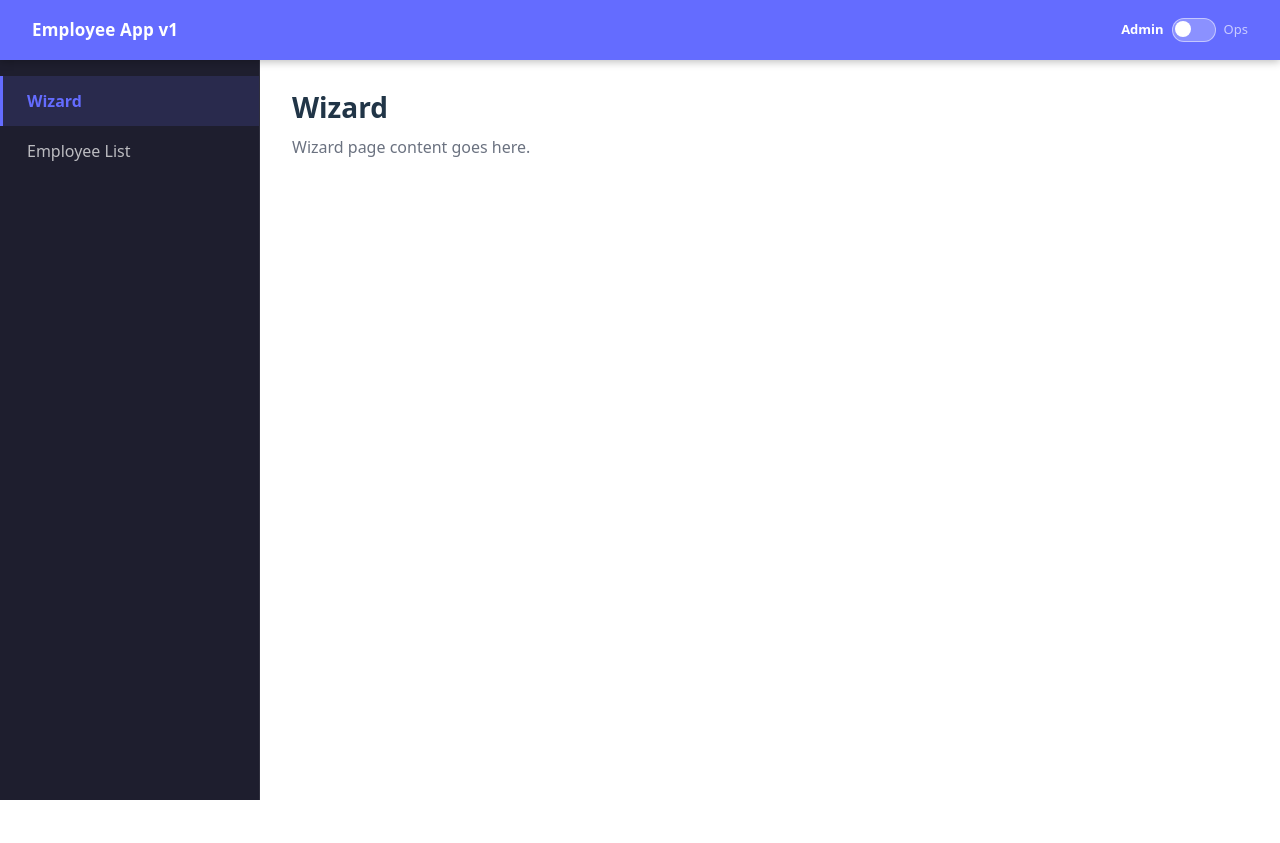
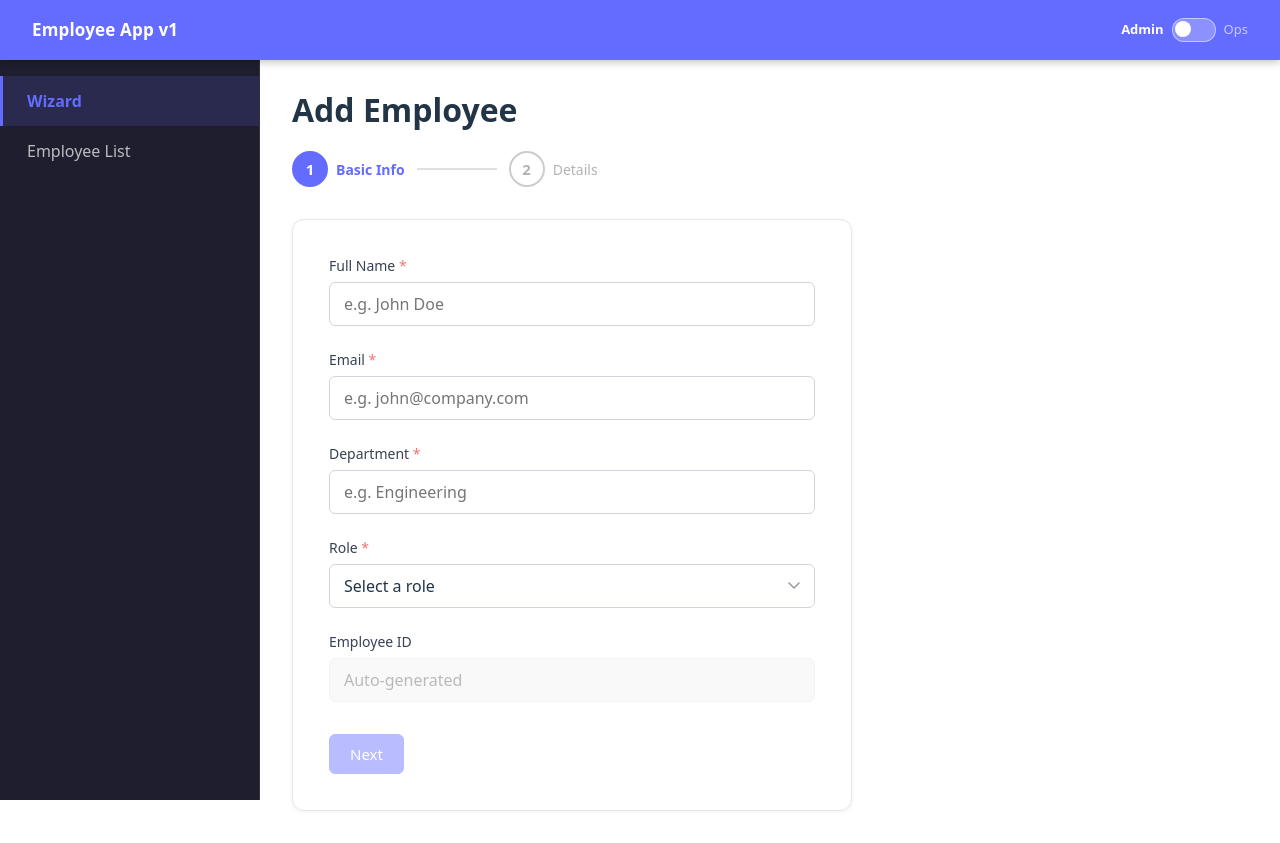
Before and after one commit to rgalaxy/employee-app, a React (Vite) app in the folder employee-app/: page /wizard in a window 1280 px wide. Before the commit the page ends 800 px from the top, so only its background shows below. Built offline with nearby package versions, Linux system fonts and the light colour scheme.

Commit message:
feat: implements form step 1 on wizard page

```diff
--- a/employee-app/src/App.css
+++ b/employee-app/src/App.css
@@ -88,7 +88,6 @@ table {
 .app-body {
   display: flex;
   flex: 1;
-  overflow: hidden;
 }
 
 .app-main {
--- a/employee-app/src/pages/WizardPage.tsx
+++ b/employee-app/src/pages/WizardPage.tsx
@@ -1,8 +1,102 @@
+import "./wizard.css";
+import { useWizardForm } from "../hooks/useWizardForm";
+import Stepper from "../components/Stepper/stepper";
+import FormField from "../components/FormField/form-field";
+import Button from "../components/Button/button";
+
+const WIZARD_STEPS = ["Basic Info", "Details"];
+const ROLES = ["Ops", "Admin", "Engineer", "Finance"] as const;
+
 export default function WizardPage() {
+  const { form, step, setStep } = useWizardForm();
+  const {
+    register,
+    handleSubmit,
+    formState: { errors, isValid },
+  } = form;
+
+  const onSubmit = () => {
+    setStep(1);
+  };
+
   return (
-    <div className="page">
-      <h1 className="page__title">Wizard</h1>
-      <p className="page__description">Wizard page content goes here.</p>
+    <div className="wizard">
+      <h1 className="wizard__title">Add Employee</h1>
+      <Stepper steps={WIZARD_STEPS} currentStep={step} />
+      <div className="wizard__card">
+        <form
+          className="wizard__form"
+          onSubmit={handleSubmit(onSubmit)}
+          noValidate
+        >
+          <FormField
+            label="Full Name"
+            error={errors.fullName?.message}
+            required
+            inputProps={{
+              type: "text",
+              placeholder: "e.g. John Doe",
+              autoComplete: "name",
+              ...register("fullName"),
+            }}
+          />
+
+          <FormField
+            label="Email"
+            error={errors.email?.message}
+            required
+            inputProps={{
+              type: "email",
+              placeholder: "e.g. john@company.com",
+              autoComplete: "email",
+              ...register("email"),
+            }}
+          />
+
+          <FormField
+            label="Department"
+            error={errors.department?.message}
+            required
+            inputProps={{
+              type: "text",
+              placeholder: "e.g. Engineering",
+              ...register("department"),
+            }}
+          />
+
+          <FormField
+            label="Role"
+            as="select"
+            error={errors.role?.message}
+            required
+            selectProps={register("role")}
+          >
+            <option value="">Select a role</option>
+            {ROLES.map((r) => (
+              <option key={r} value={r}>
+                {r}
+              </option>
+            ))}
+          </FormField>
+
+          <FormField
+            label="Employee ID"
+            inputProps={{
+              type: "text",
+              readOnly: true,
+              disabled: true,
+              placeholder: "Auto-generated",
+              ...register("employeeId"),
+            }}
+          />
+
+          <div className="wizard__form-footer">
+            <Button type="submit" disabled={!isValid}>
+              Next
+            </Button>
+          </div>
+        </form>
+      </div>
     </div>
   );
 }
--- /dev/null
+++ b/employee-app/src/pages/wizard.css
@@ -0,0 +1,83 @@
+.wizard {
+  width: 100%;
+}
+
+.wizard__title {
+  font-size: 1.75rem;
+  font-weight: 700;
+  margin-bottom: 1.5rem;
+}
+
+.wizard__card {
+  background-color: rgba(255, 255, 255, 0.04);
+  border: 1px solid rgba(255, 255, 255, 0.08);
+  border-radius: 12px;
+  padding: 1.5rem;
+  width: 100%;
+  max-width: 560px;
+}
+
+.wizard__form {
+  display: flex;
+  flex-direction: column;
+  gap: 1.25rem;
+}
+
+.wizard__form-footer {
+  display: flex;
+  justify-content: flex-start;
+  padding-top: 0.5rem;
+}
+
+@media (prefers-color-scheme: light) {
+  .wizard__card {
+    background-color: #ffffff;
+    border-color: #e5e7eb;
+    box-shadow: 0 1px 4px rgba(0, 0, 0, 0.06);
+  }
+}
+
+@media (max-width: 767px) {
+  .wizard__title {
+    font-size: 1.375rem;
+  }
+
+  .wizard__card {
+    padding: 1.25rem 1rem;
+    border-radius: 8px;
+  }
+
+  .wizard__form-footer .btn {
+    width: 100%;
+  }
+}
+
+@media (min-width: 768px) {
+  .wizard__card {
+    padding: 2rem;
+  }
+
+  .wizard__form {
+    gap: 1.375rem;
+  }
+}
+
+@media (min-width: 1024px) {
+  .wizard__title {
+    font-size: 2rem;
+  }
+
+  .wizard__card {
+    padding: 2.25rem;
+  }
+
+  .wizard__form {
+    gap: 1.5rem;
+  }
+}
+
+@media (min-width: 1440px) {
+  .wizard__card {
+    padding: 2.5rem;
+  }
+}
```
Also changed, not shown: employee-app/src/components/Stepper/stepper.tsx (+22 -13 lines).
